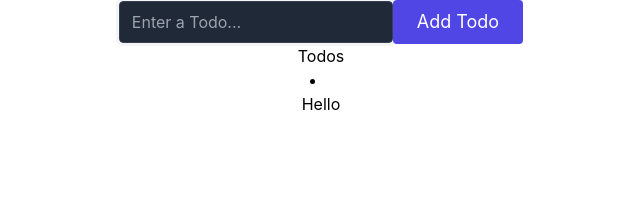
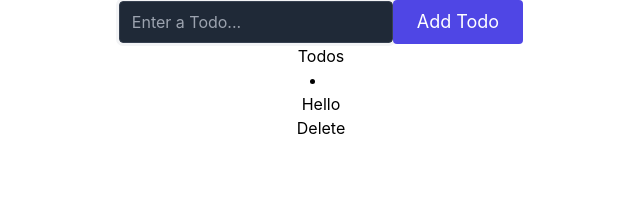
Before and after one commit to sushanthnandeti/React_Redux_App, a React (Create React App) app: page / in a window 1280 px wide. Shown: the top 206 px of the page, without its empty margins (319-959 px from the left). Built offline with nearby package versions, Linux system fonts and the light colour scheme.

Commit message:
Use dispatch to delete states from store

```diff
--- a/src/components/Todos.js
+++ b/src/components/Todos.js
@@ -1,17 +1,21 @@
 import React from 'react'
 import {useSelector} from 'react-redux';
+import {useDispatch} from 'react-redux';
+import {removeTodo} from "../features/todo/todoslice";
+
 
 function Todos() {
 
   const todos = useSelector(state => state.todos);
-  console.log(todos);
+  const dispatch = useDispatch();
+
 
   return (
     <>
     <div>Todos</div>
     {todos.map((todo) => (
       <li key = {todo.id}> <div> {todo.text} </div>
-
+      <button onClick = {() => dispatch(removeTodo(todo.id))}> Delete</button>
       </li>
   ))}
     </>
```
